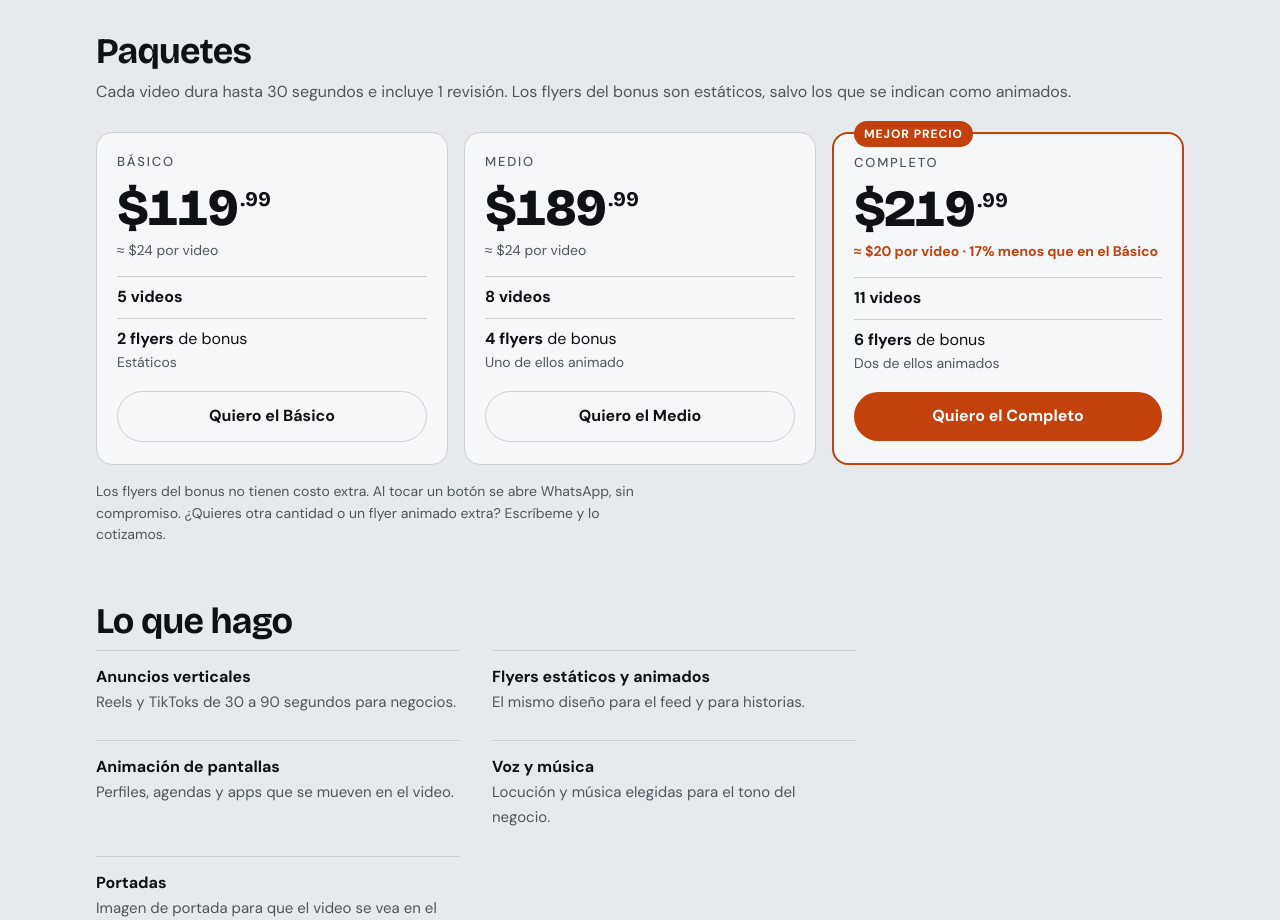
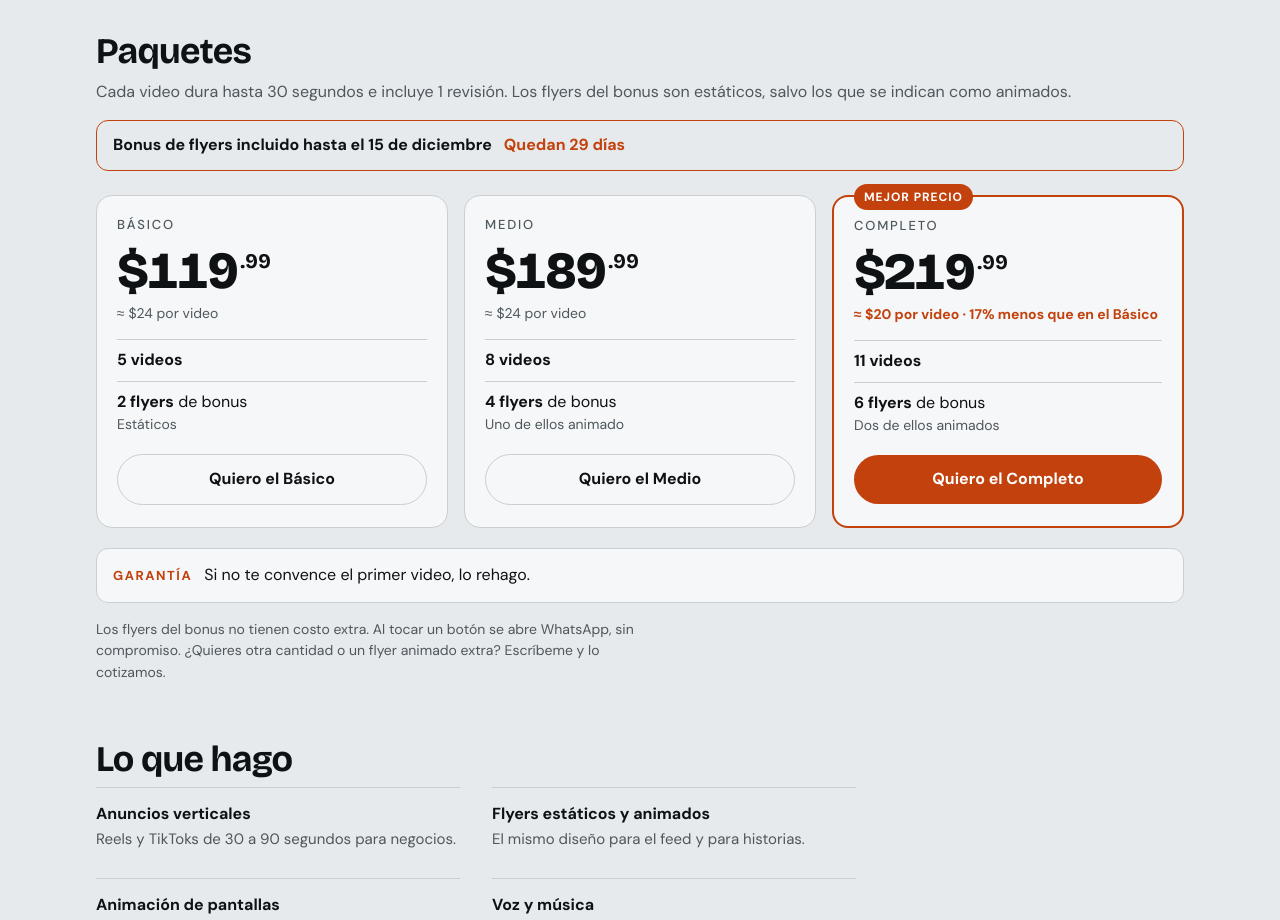
Before and after one commit to Daft20/portafolio, a plain HTML site: page index.html in a window 1280 px wide. Shown: the part 3780-4700 px from the top of the page. Drawn offline with nearby package versions, Linux system fonts and the light colour scheme.

Commit message:
Bonus de flyers hasta el 15 de diciembre y garantia del primer video
Co-Authored-By: Claude Sonnet 5.5 <noreply@anthropic.com>

```diff
--- a/index.html
+++ b/index.html
@@ -93,6 +93,11 @@ footer p { margin: 0; color: var(--muted); max-width: 52ch; }
 .price sup { font-size: .4em; vertical-align: top; position: relative; top: .35em; margin-left: 3px; letter-spacing: 0; font-weight: 700; }
 .pervideo { margin-top: -8px; color: var(--muted); font-size: 14px; }
 .pervideo.strong { color: var(--ember); font-weight: 700; }
+.promo { display: flex; flex-wrap: wrap; align-items: baseline; gap: 4px 12px; border: 1.5px solid var(--ember); border-radius: 12px; padding: 12px 16px; margin: -12px 0 24px; }
+.promo b { font-weight: 700; }
+.promo span { color: var(--ember); font-weight: 700; font-variant-numeric: tabular-nums; }
+.guarantee { display: flex; flex-wrap: wrap; gap: 4px 12px; align-items: baseline; margin-top: 20px; padding: 14px 16px; border-radius: 12px; background: var(--surface); border: 1px solid var(--line); }
+.guarantee b { color: var(--ember); font: 700 13px/1 var(--font-body); letter-spacing: .12em; text-transform: uppercase; }
 .sticky { display: none; }
 @media (max-width: 760px) {
   .sticky { display: flex; position: fixed; left: 0; right: 0; bottom: 0; z-index: 20; justify-content: center; align-items: center; gap: 8px; background: var(--ember); color: var(--ember-fg); font: 700 17px/1 var(--font-body); text-decoration: none; min-height: 56px; padding: 0 16px calc(env(safe-area-inset-bottom, 0px)) 16px; box-shadow: 0 -6px 24px rgba(0,0,0,.35); }
@@ -181,20 +186,21 @@ footer p { margin: 0; color: var(--muted); max-width: 52ch; }
 
   <h2>Paquetes</h2>
   <p class="sub">Cada video dura hasta 30 segundos e incluye 1 revisión. Los flyers del bonus son estáticos, salvo los que se indican como animados.</p>
+  <div class="promo" id="promo"><b id="promoTitle">Bonus de flyers incluido hasta el 15 de diciembre</b><span id="promoLeft"></span></div>
 
   <div class="plans">
     <article class="plan">
       <div class="pname">Básico</div>
       <div class="price">$119<sup>.99</sup></div>
       <div class="pervideo">≈ $24 por video</div>
-      <ul><li><b>5 videos</b></li><li><b>2 flyers</b> de bonus<small>Estáticos</small></li></ul>
+      <ul><li><b>5 videos</b></li><li class="bonus"><b>2 flyers</b> de bonus<small>Estáticos</small></li></ul>
       <a class="cta ghost" href="https://wa.me/13475440273?text=Hola%20Daft%2C%20vi%20tu%20portafolio%20y%20me%20interesa%20el%20paquete%20B%C3%A1sico%20(%24119.99)." target="_blank" rel="noopener">Quiero el Básico</a>
     </article>
     <article class="plan">
       <div class="pname">Medio</div>
       <div class="price">$189<sup>.99</sup></div>
       <div class="pervideo">≈ $24 por video</div>
-      <ul><li><b>8 videos</b></li><li><b>4 flyers</b> de bonus<small>Uno de ellos animado</small></li></ul>
+      <ul><li><b>8 videos</b></li><li class="bonus"><b>4 flyers</b> de bonus<small>Uno de ellos animado</small></li></ul>
       <a class="cta ghost" href="https://wa.me/13475440273?text=Hola%20Daft%2C%20vi%20tu%20portafolio%20y%20me%20interesa%20el%20paquete%20Medio%20(%24189.99)." target="_blank" rel="noopener">Quiero el Medio</a>
     </article>
     <article class="plan best">
@@ -202,11 +208,12 @@ footer p { margin: 0; color: var(--muted); max-width: 52ch; }
       <div class="pname">Completo</div>
       <div class="price">$219<sup>.99</sup></div>
       <div class="pervideo strong">≈ $20 por video · 17% menos que en el Básico</div>
-      <ul><li><b>11 videos</b></li><li><b>6 flyers</b> de bonus<small>Dos de ellos animados</small></li></ul>
+      <ul><li><b>11 videos</b></li><li class="bonus"><b>6 flyers</b> de bonus<small>Dos de ellos animados</small></li></ul>
       <a class="cta" href="https://wa.me/13475440273?text=Hola%20Daft%2C%20vi%20tu%20portafolio%20y%20me%20interesa%20el%20paquete%20Completo%20(%24219.99)." target="_blank" rel="noopener">Quiero el Completo</a>
     </article>
   </div>
-  <p class="plans-note">Los flyers del bonus no tienen costo extra. Al tocar un botón se abre WhatsApp, sin compromiso. ¿Quieres otra cantidad o un flyer animado extra? Escríbeme y lo cotizamos.</p>
+  <div class="guarantee"><b>Garantía</b><span>Si no te convence el primer video, lo rehago.</span></div>
+  <p class="plans-note"><span class="bonus">Los flyers del bonus no tienen costo extra. </span>Al tocar un botón se abre WhatsApp, sin compromiso. ¿Quieres otra cantidad o un flyer animado extra? Escríbeme y lo cotizamos.</p>
 
   <h2>Lo que hago</h2>
   <ul class="hacer">
@@ -252,6 +259,20 @@ footer p { margin: 0; color: var(--muted); max-width: 52ch; }
   lb.addEventListener('click', function (e) { if (e.target !== lbImg) closeLb(); else closeLb(); });
   document.addEventListener('keydown', function (e) { if (e.key === 'Escape' && lb.classList.contains('open')) closeLb(); });
 })();
+  (function () {
+    var end = Date.parse('2026-12-15T23:59:59-04:00');
+    var left = end - Date.now();
+    var t = document.getElementById('promoTitle'), l = document.getElementById('promoLeft');
+    if (!t || !l) return;
+    if (left > 0) {
+      var days = Math.ceil(left / 86400000);
+      l.textContent = days <= 1 ? 'Último día' : 'Quedan ' + days + ' días';
+    } else {
+      t.textContent = 'El bonus de flyers terminó. Escríbeme y te cotizo.';
+      l.textContent = '';
+      document.querySelectorAll('.bonus').forEach(function (e) { e.hidden = true; });
+    }
+  })();
 </script>
 
 </body>
```
